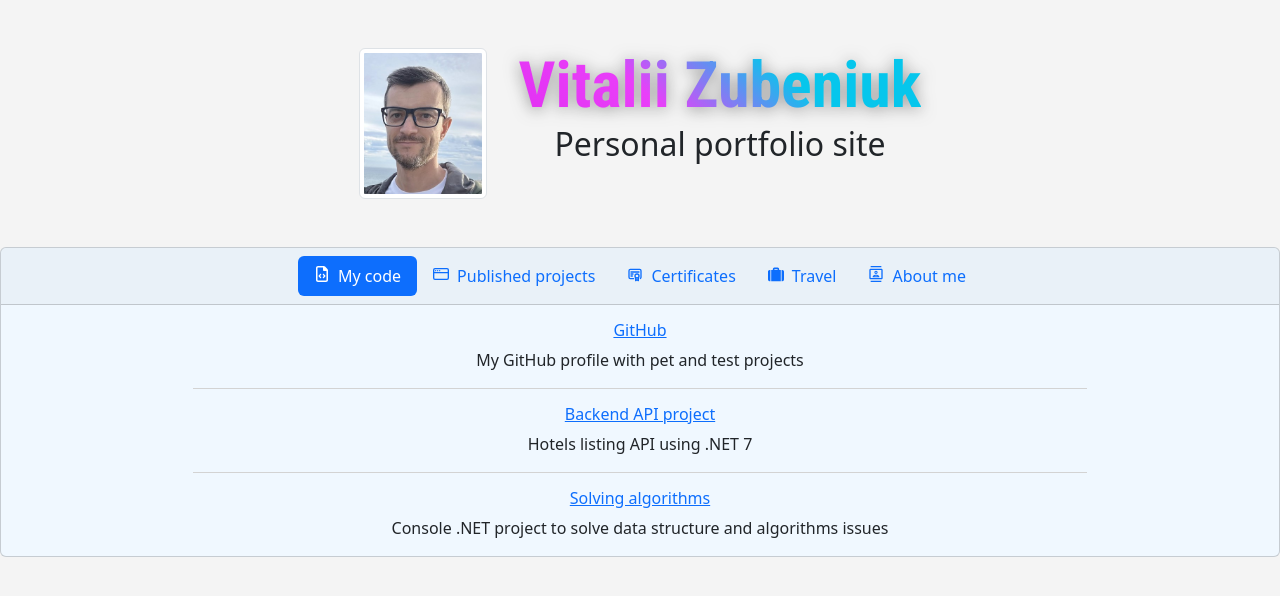
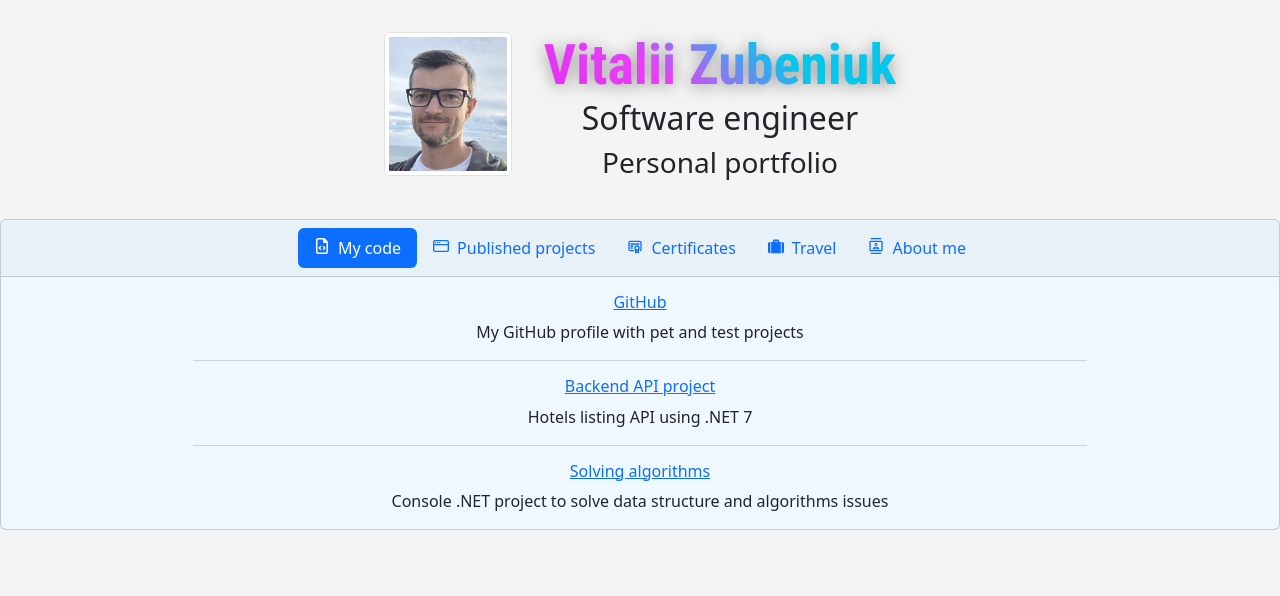
Before and after one commit to VitaliyLV/Portfolio, a React (Vite) app: page / in a window 1280 px wide. Shown: the top 596 px of the page. Built offline with nearby package versions, Linux system fonts and the light colour scheme.

Commit message:
change header

```diff
--- a/src/App.jsx
+++ b/src/App.jsx
@@ -9,7 +9,8 @@ function App() {
           <img className="img-thumbnail" src={MyImg} alt="Me" />
           <div>
             <h1>Vitalii Zubeniuk</h1>
-            <h2>Personal portfolio site</h2>
+            <h2>Software engineer</h2>
+            <h3>Personal portfolio</h3>
           </div>
         </div>
       </header>
--- a/src/index.css
+++ b/src/index.css
@@ -2,13 +2,13 @@
 
 header {
   text-align: center;
-  margin: 3rem 0;
+  margin: 2rem 0;
 }
 
 header h1 {
   margin: 0;
   font-family: "Roboto Condensed", sans-serif;
-  font-size: 4rem;
+  font-size: 3.5rem;
   font-weight: 800;
   background: linear-gradient(40deg, #e230f2, #e93ff9, #06c6ec, #06c6ec);
   -webkit-background-clip: text;
@@ -28,9 +28,9 @@ header h1 {
 body {
   background-color: rgb(244, 244, 244);
 }
-img {
-  height: 8rem;
+.img-thumbnail {
   width: 8rem;
+  height: 9rem;
   margin-right: 2rem;
 }
 @media (max-width: 620px) {
```
